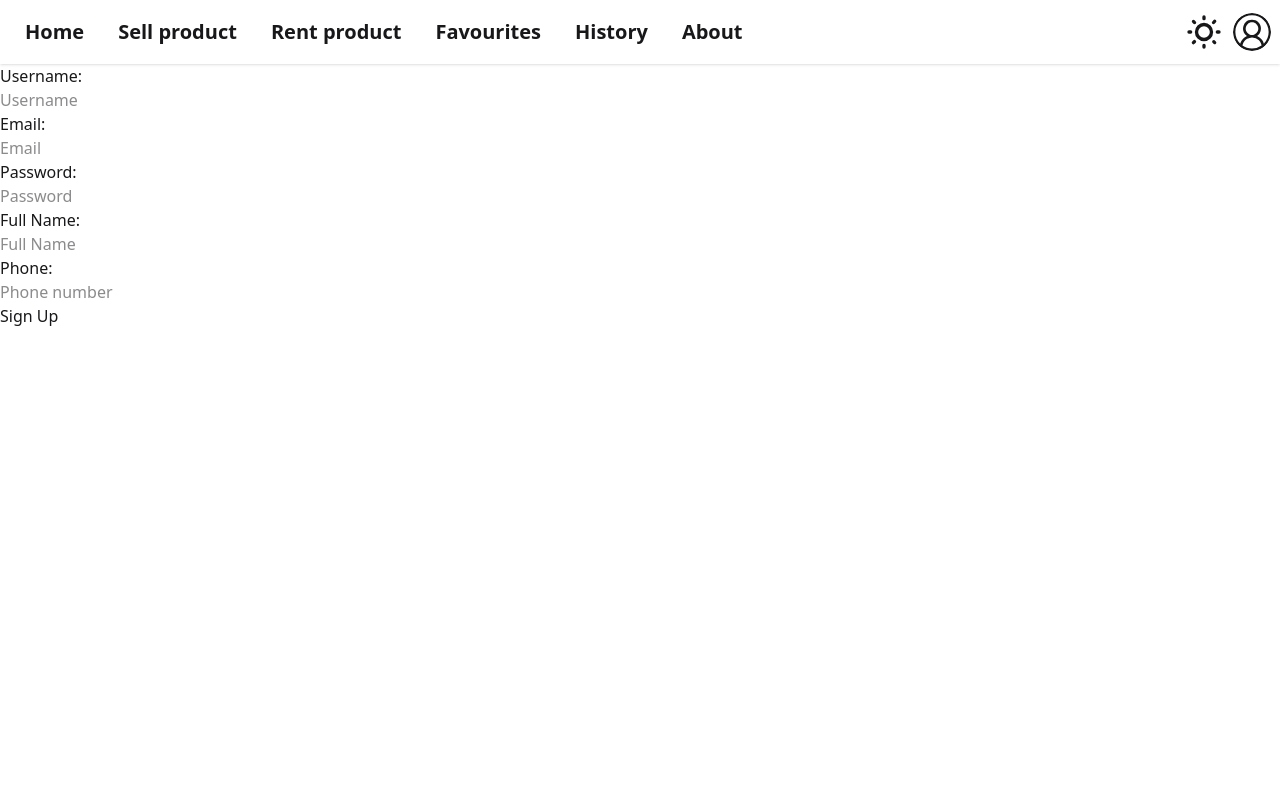
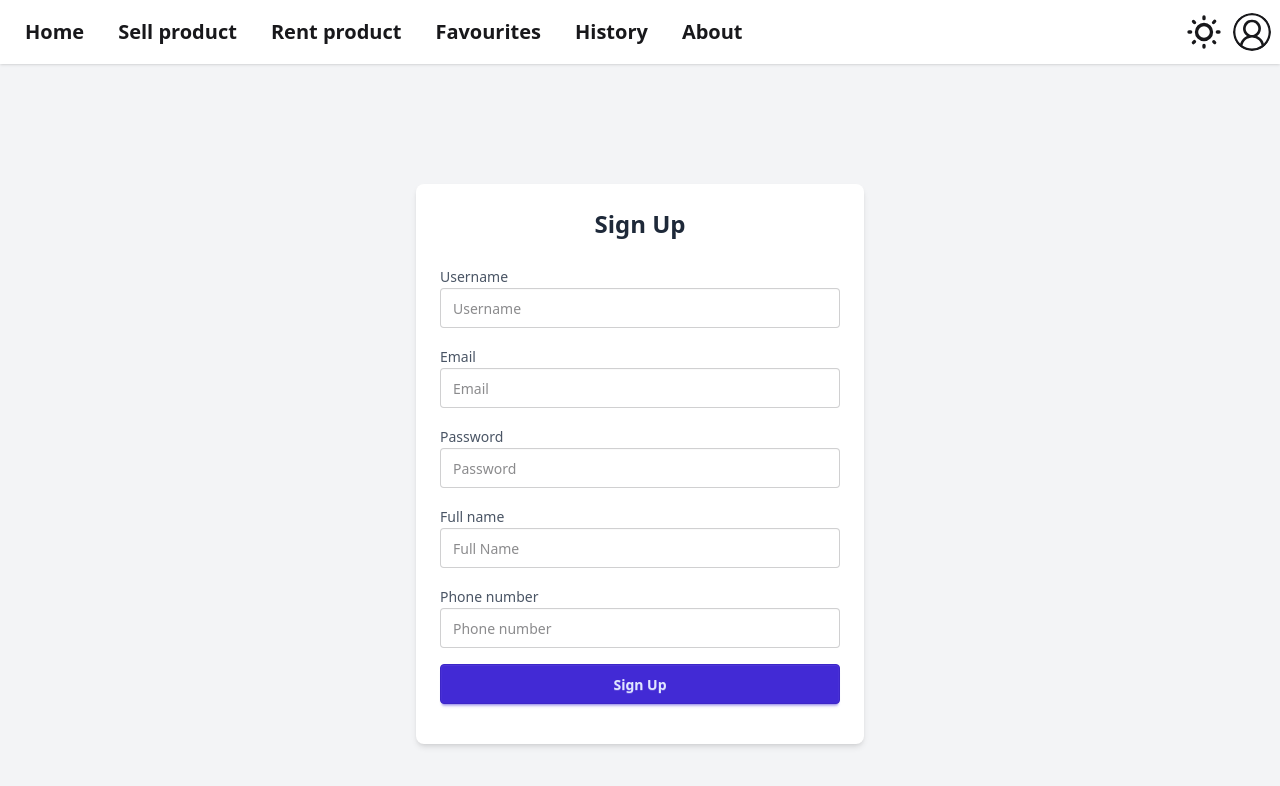
Before and after one commit to FlyingCatCreatures/GearXChange, a Vue app: page /#/signup in a window 1280 px wide. Shown: the top 786 px of the page. Built offline with nearby package versions, Linux system fonts and the light colour scheme.

Commit message:
Restyled signup page
Redid the styling for the signup page with tailwind / daisy

```diff
--- a/src/pages/SignUp.vue
+++ b/src/pages/SignUp.vue
@@ -114,30 +114,38 @@ function togglePassword() {
 </script>
 
 <template>
-  <div class="signup-outer">
-    <div class="signup-form-wrapper">
-      <form @submit.prevent="handleSignUp" class="signup-form">
-        <div class="signup-form-field">
-          <label for="username">Username:</label><br />
+  <div class="flex items-center justify-center min-h-screen bg-gray-100">
+    <div class="w-full max-w-md p-6 bg-white rounded-lg shadow-md">
+      <h2 class="text-2xl font-bold text-center text-gray-800 mb-6">Sign Up</h2>
+      <form @submit.prevent="handleSignUp" class="space-y-4">
+        <div class="form-control">
+          <label for="username" class="mt-4 text-center text-sm text-gray-600">
+            <span class="label-text">Username</span>
+          </label>
           <input placeholder="Username" pattern="^[a-zA-Z0-9_]{3,20}$" type="text" id="username" v-model="username" required
-            maxlength="20"
+            maxlength="20" class="input input-bordered w-full"
             :class="[{ invalid: touched.username && invalid.username, valid: touched.username && !invalid.username }, { flash: flash.username }]"
             @input="e => handleInput('username', e, /[^a-zA-Z0-9_]/g, 20)"
             @blur="() => handleBlur('username')"
           />
-          <!--                          alphanumeric of length 3-20 -->
         </div>
+
         <div class="signup-form-field">
-          <label for="email">Email:</label><br />
+          <label for="email" class="mt-4 text-center text-sm text-gray-600">
+            <span class="label-text">Email</span>
+          </label>
           <input placeholder="Email" type="email" id="email" v-model="email" required
+            class="input input-bordered w-full"
             :class="[{ invalid: touched.email && invalid.email, valid: touched.email && !invalid.email }]"
             @blur="() => handleBlur('email')"
             @input="e => handleInput('email', e, /[^\w@.+-]/g, 50)"
           />
         </div>
+
         <div class="signup-form-field password-field">
-          <label for="password">Password:</label><br />
-          <div class="password-input-wrapper">
+          <label for="password" class="mt-4 text-center text-sm text-gray-600">
+            <span class="label-text">Password</span>
+          </label>          <div class="password-input-wrapper">
             <input
               :type="showPassword ? 'text' : 'password'"
               placeholder="Password"
@@ -146,46 +154,50 @@ function togglePassword() {
               v-model="password"
               required
               maxlength="32"
+              class="input input-bordered w-full"
               :class="[{ invalid: touched.password && invalid.password, valid: touched.password && !invalid.password }, { flash: flash.password }]"
               @input="e => handleInput('password', e, /\s/g, 32)"
               @blur="() => handleBlur('password')"
             />
             <button
               type="button"
-              class="password-eye"
+              class="absolute inset-y-0 right-0 flex items-center px-3"
               @click="togglePassword"
-              tabindex="-1"
               v-if="password.length > 0"
               aria-label="Toggle password visibility"
             >
-              <img v-if="!showPassword" src="@/assets/eye-open.svg" alt="Hide password" width="24" height="24" />
+              <img v-if="showPassword" src="@/assets/eye-open.svg" alt="Hide password" width="24" height="24" />
               <img v-else src="@/assets/eye-closed.svg" alt="Show password" width="24" height="24" />
             </button>
           </div>
-          <!--                          alphanumeric of length 8 or more -->
         </div>
+
         <div class="signup-form-field">
-          <label for="fullName">Full Name:</label><br />
+          <label for="fullName" class="mt-4 text-center text-sm text-gray-600">
+            <span class="label-text">Full name</span>
+          </label>
           <input placeholder="Full Name" pattern="^[A-Za-z][A-Za-z\s\-']{1,48}[A-Za-z]$" type="text" id="fullName" v-model="fullName" required
-            maxlength="50"
+            maxlength="50" class="input input-bordered w-full"
             :class="[{ invalid: touched.fullName && invalid.fullName, valid: touched.fullName && !invalid.fullName }, { flash: flash.fullName }]"
             @input="e => handleInput('fullName', e, /[^A-Za-z\s\-']/g, 50)"
             @blur="() => handleBlur('fullName')"
           />
-          <!--                           a list of at least two names each starting with capital letters -->
         </div>
+
         <div class="signup-form-field">
-          <label for="phone">Phone:</label><br />
+          <label for="phone" class="mt-4 text-center text-sm text-gray-600">
+            <span class="label-text">Phone number</span>
+          </label>
           <input placeholder="Phone number" pattern="^\+?[0-9\s\-]{7,20}$" type="text" id="phone" v-model="phone" required
-            maxlength="20"
+            maxlength="20" class="input input-bordered w-full"
             :class="[{ invalid: touched.phone && invalid.phone, valid: touched.phone && !invalid.phone }, { flash: flash.phone }]"
             @input="e => handleInput('phone', e, /[^0-9\s\-+]/g, 20)"
             @blur="() => handleBlur('phone')"
           />
         </div>
-        <button type="submit" class="signup-form-button">Sign Up</button>
+        <button type="submit" class="btn btn-primary w-full">Sign Up</button>
       </form>
-      <p>{{ signUpMsg }}</p>
+      <p class="mt-4 text-center text-sm text-gray-600">{{ signUpMsg }}</p>
     </div>
   </div>
 </template>
```
